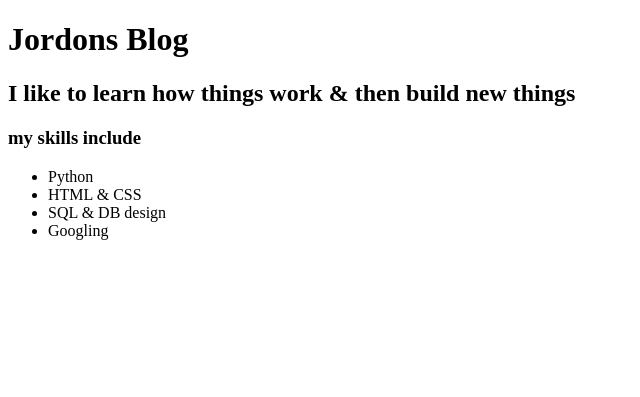
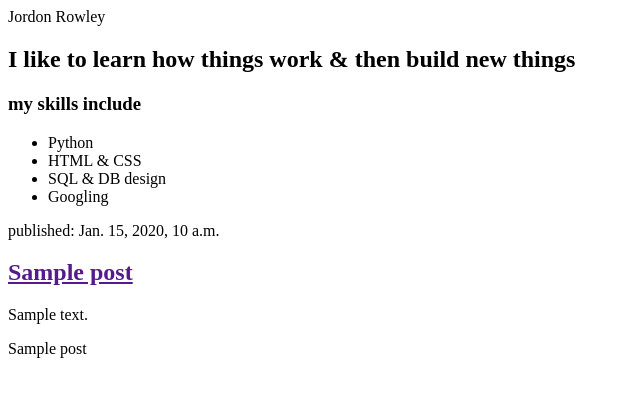
Before and after one commit to JordonR96/djangoblog, a Django app: template blog/templates/blog/post_list.html in a window 1280 px wide. Shown: the top 397 px of the page, without its empty margins (0-640 px from the left). Run offline with Django 3.2, Linux system fonts and the light colour scheme; the template is opened without the code that fills it: most values are stand-ins (such as "Sample title", 1, 10 or a date in 2020).

Commit message:
added posts to blog template

```diff
--- a/blog/templates/blog/post_list.html
+++ b/blog/templates/blog/post_list.html
@@ -5,7 +5,7 @@
     </head>
     <body>
         <header>
-            <h1>Jordons Blog</h1>
+            Jordon Rowley
         </header>
         <h2>I like to learn how things work & then build new things</h2>
 
@@ -16,5 +16,16 @@
             <li>SQL & DB design</li>
             <li>Googling</li>
         </ul>
+
+        <section>
+            {% for post in posts %}
+                <article>
+                    <time>published: {{ post.published_date }}</time>
+                    <h2><a href="">{{ post.title }}</a></h2>
+                    <p>{{ post.text|linebreaksbr }}</p>
+                </article>
+                {{ post }}
+            {% endfor %}
+        </section>
     </body>
 </html>
```
